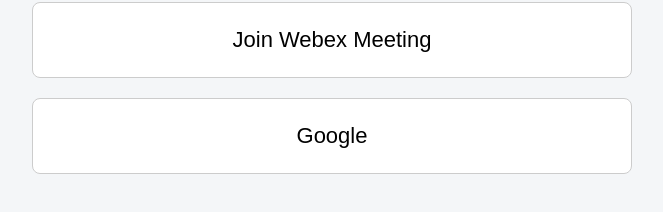
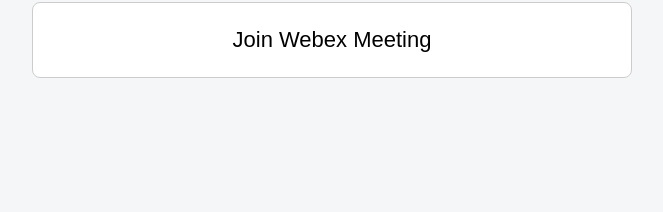
Before and after one commit to gkapeliela/conference-room-landing, a plain HTML site: page index.html in a window 1280 px wide. Shown: the part 414-626 px from the top of the page, without its empty margins (308-971 px from the left). Drawn offline with Linux system fonts and the light colour scheme.

Commit message:
Add files via upload

```diff
--- a/index.html
+++ b/index.html
@@ -67,11 +67,6 @@
        target="_blank" rel="noopener noreferrer">
       Join Webex Meeting
     </a>
-
-    <a href="https://www.google.com"
-       target="_blank" rel="noopener noreferrer">
-      Google
-    </a>
   </div>
 
 </body>
```
